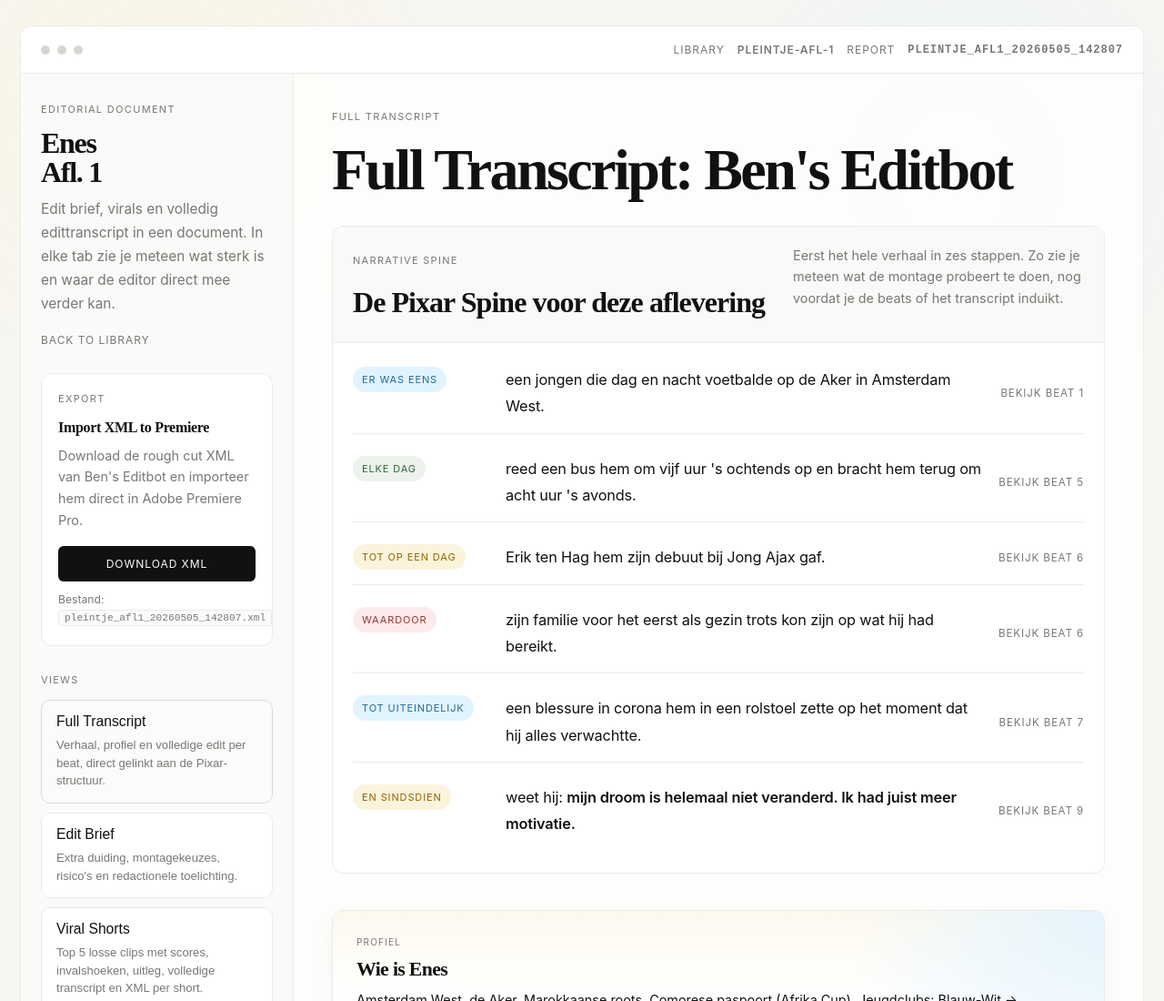
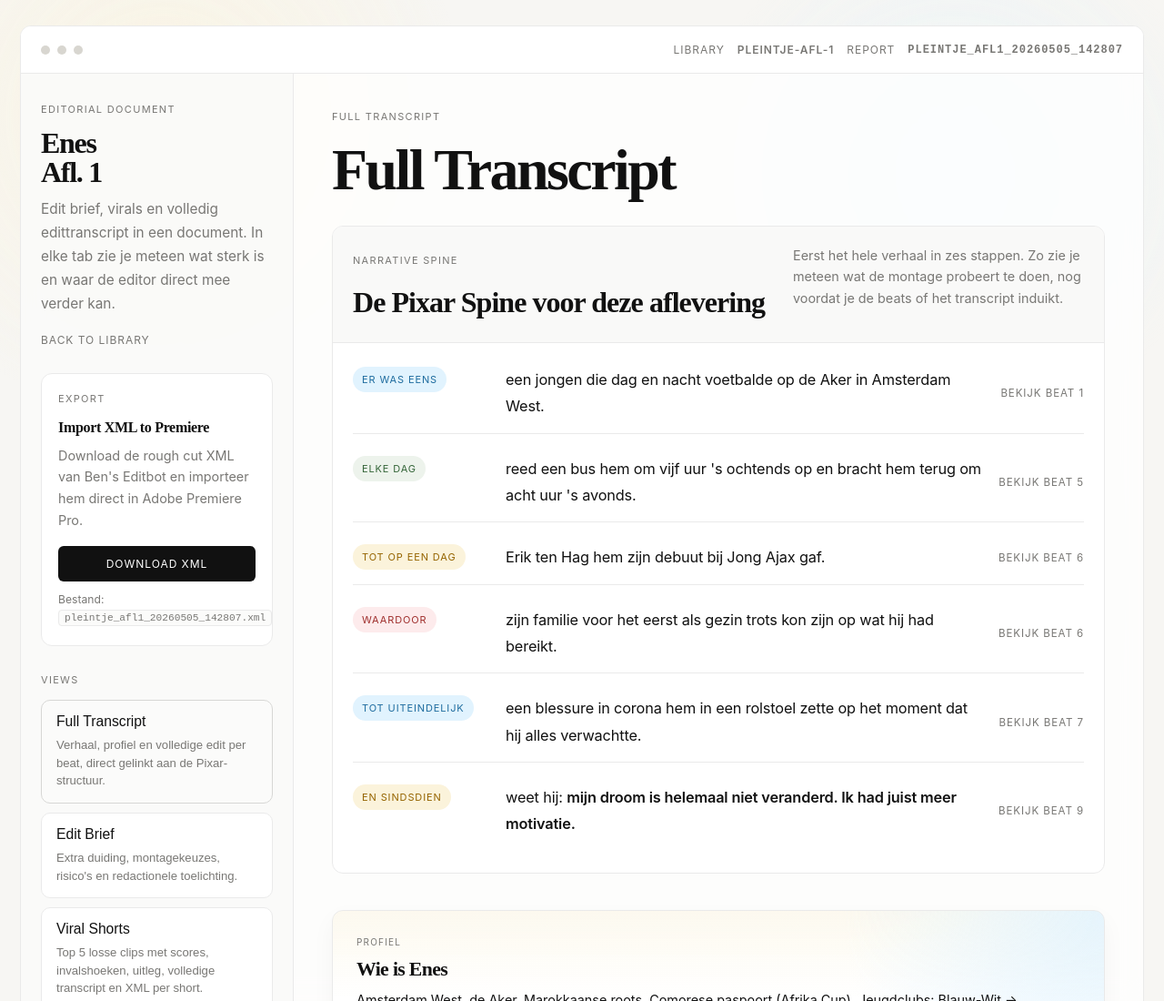
Before and after one commit to titusretro/enes-edit-brief, a plain HTML site: page enes-edit-brief.html in a window 1280 px wide. Shown: the top 1100 px of the page at 91% size. Drawn offline with Linux system fonts and the light colour scheme.

Commit message:
remove Ben's Editbot from transcript title

```diff
--- a/enes-edit-brief.html
+++ b/enes-edit-brief.html
@@ -1685,7 +1685,7 @@
 
           <section class="content-panel active" id="panel-full-transcript" role="tabpanel" aria-labelledby="tab-full-transcript">
             <p class="eyebrow">Full transcript</p>
-            <h1>Full Transcript: Ben's Editbot</h1>
+            <h1>Full Transcript</h1>
             <section class="spine-feature">
               <div class="spine-feature-head">
                 <div>
```
